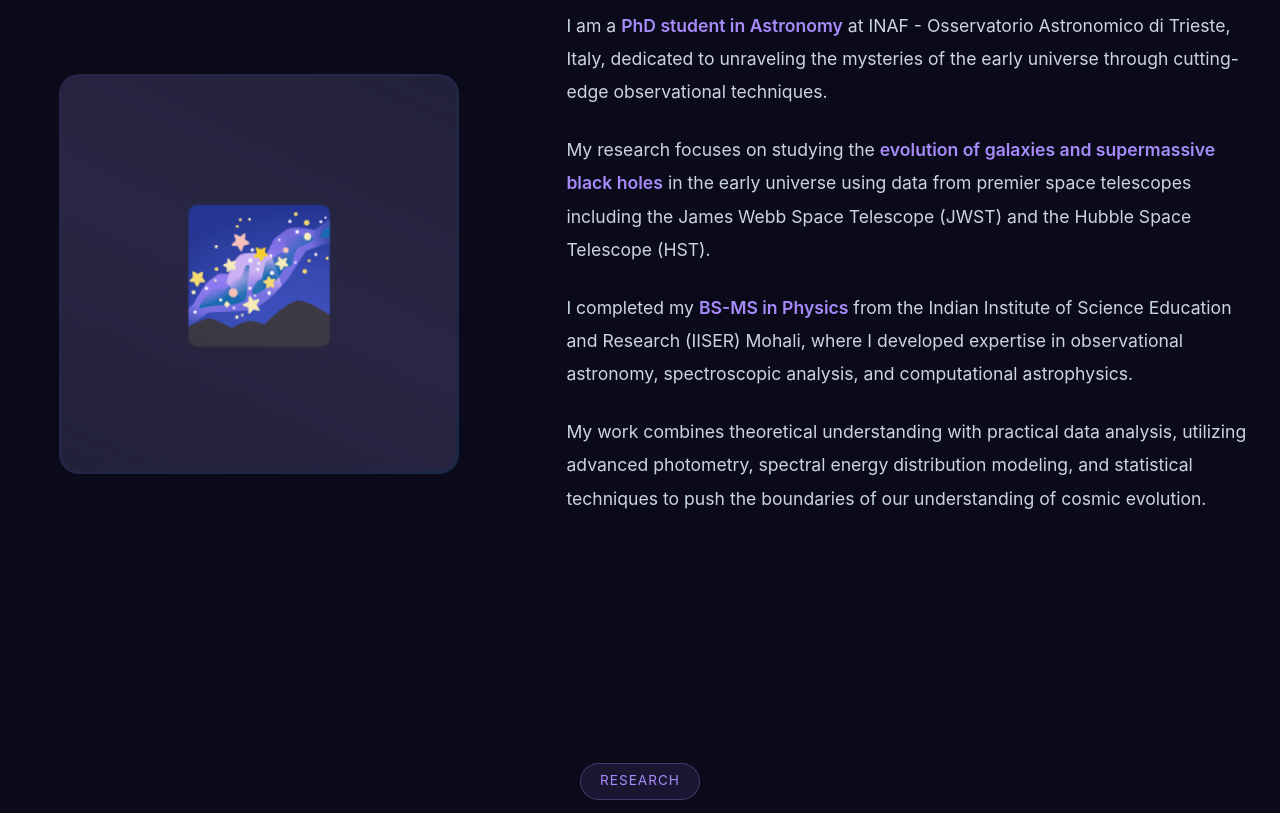
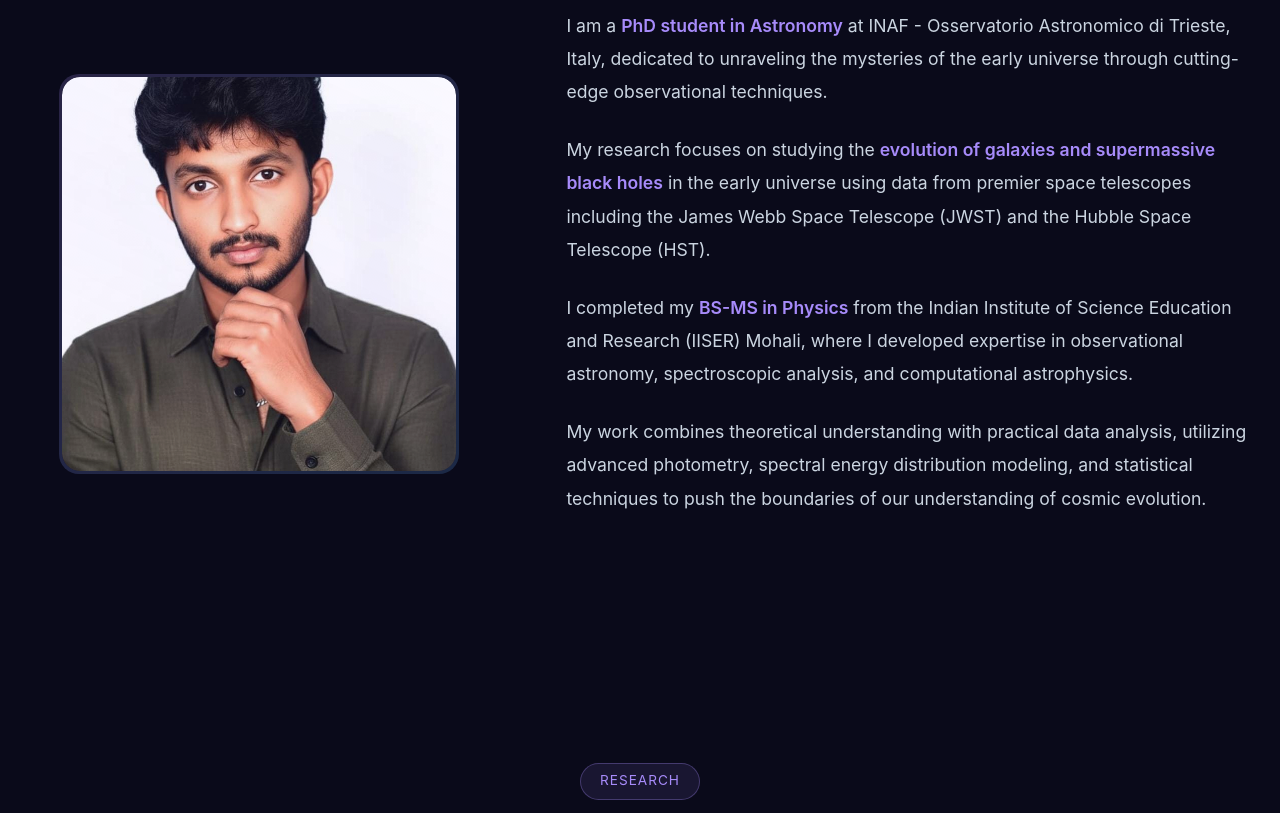
Before and after one commit to RomeoPallikkara/romeopallikkara.github.io, a plain HTML site: page index.html in a window 1280 px wide. Shown: the part 1219-2032 px from the top of the page. Drawn offline with Linux system fonts and the light colour scheme; animation ran at ten frames a second.

Commit message:
Replace profile image with an actual photo

```diff
--- a/index.html
+++ b/index.html
@@ -744,8 +744,7 @@
             <div class="about-grid">
                 <div class="profile-card reveal">
                     <div class="profile-image-wrapper">
-                        <div class="profile-image">🌌</div>
-                    </div>
+                        <div class="profile-image"> <img src="your-photo.jpg" alt="Romeo Pallikkara" style="width: 100%; height: 100%; object-fit: cover; border-radius: 18px;"> </div>                    </div>
                 </div>
                 <div class="about-content reveal">
                     <p>I am a <strong>PhD student in Astronomy</strong> at INAF - Osservatorio Astronomico di Trieste, Italy, dedicated to unraveling the mysteries of the early universe through cutting-edge observational techniques.</p>
```
